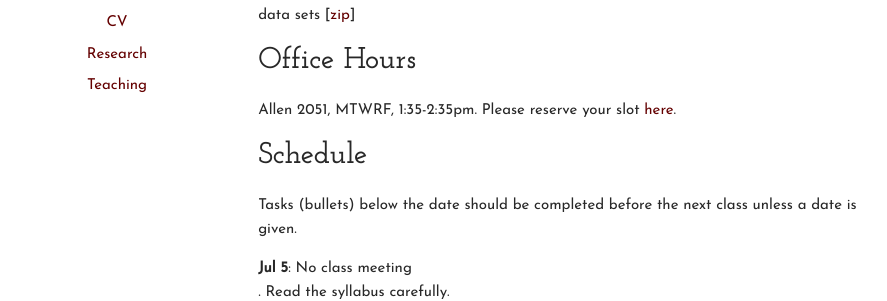
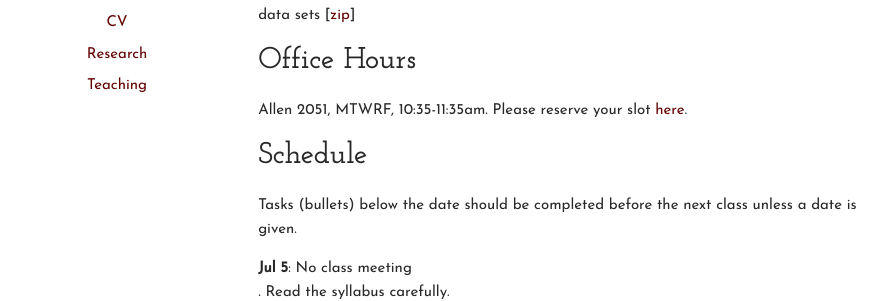
Before and after one commit to carlislerainey/carlislerainey.github.io, a Jekyll site: the page built from teaching/pols-209/index.md, in a window 1280 px wide. Shown: the part 232-533 px from the top of the page, without its empty margins (204-1091 px from the left). Built offline with Jekyll 4.4.1, drawn with Linux system fonts in a browser that asks for light colours.

Commit message:
update 209

```diff
--- a/teaching/pols-209/index.md
+++ b/teaching/pols-209/index.md
@@ -11,7 +11,7 @@
 
 ## Office Hours
 
-Allen 2051, MTWRF, 1:35-2:35pm. Please reserve your slot [here](http://www.calendly.com/carlislerainey).
+Allen 2051, MTWRF, 10:35-11:35am. Please reserve your slot [here](http://www.calendly.com/carlislerainey).
 
 ## Schedule
 
```
Also changed, not shown: 1 other file.
